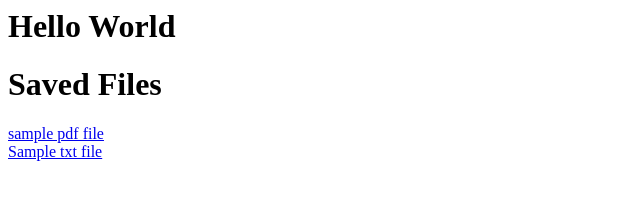
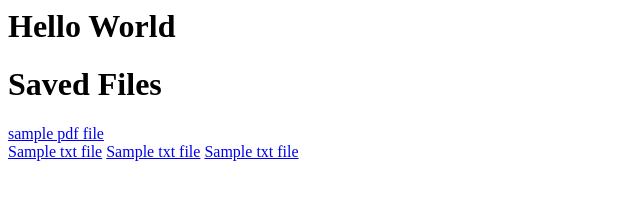
Before and after one commit to sisarldm/sisarldm.github.io, a plain HTML site: page files/index.html in a window 1280 px wide. Shown: the whole page, without its empty margins (0-640 px from the left). Drawn offline with Linux system fonts and the light colour scheme.

Commit message:
added sample files

```diff
--- a/files/index.html
+++ b/files/index.html
@@ -5,6 +5,8 @@
         <h1>Saved Files</h1>
         <a href="files/excelfileempty.xlsx">sample pdf file</a><br>
         <a href="files/samplefile.txt">Sample txt file</a>
+	<a href="files/chouni.JPG">Sample txt file</a>
+	<a href="files/formulario_CEH">Sample txt file</a>
     </body>
 </html>
 </html>
```
